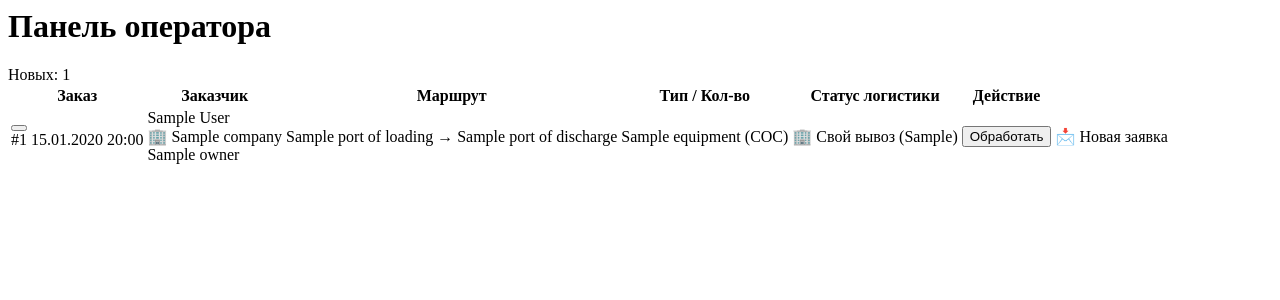
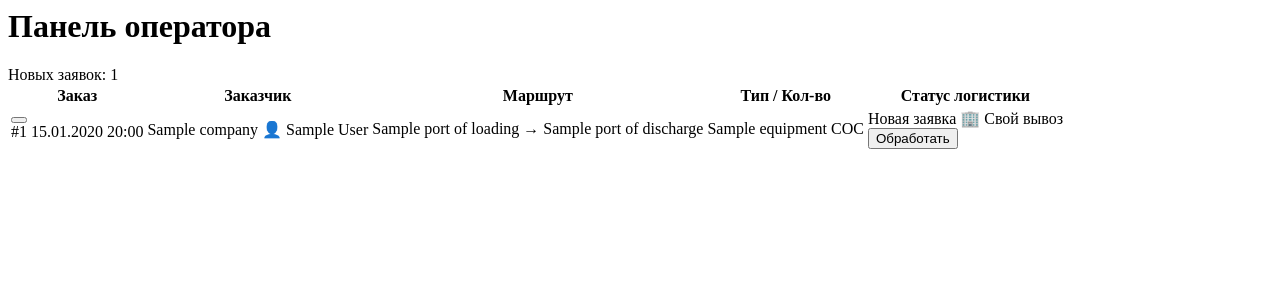
Before and after one commit to sincosxy/sascovl, a FastAPI app: template app/templates/operator/dashboard.html in a window 1280 px wide. Shown: the top 300 px of the page. Run offline with FastAPI, Linux system fonts and the light colour scheme; the template is opened without the code that fills it: most values are stand-ins (such as "Sample title", 1, 10 or a date in 2020); parts of the project's set-up code (start-up, migrations or seed data) failed here and were passed over.

Commit message:
new operators dashboard

```diff
--- a/app/templates/operator/dashboard.html
+++ b/app/templates/operator/dashboard.html
@@ -1,158 +1,136 @@
-<div class="max-w-7xl mx-auto p-6">
-    <div class="flex justify-between items-center mb-8">
-        <h1 class="text-3xl font-bold text-gray-800">Панель оператора</h1>
+<div class="max-w-7xl mx-auto p-6 font-sans">
+    <!-- Шапка панели -->
+    <div class="flex justify-between items-center mb-6">
+        <h1 class="text-2xl font-bold text-slate-800 tracking-tight">Панель оператора</h1>
         <div class="flex gap-4">
-            <span class="bg-blue-100 text-blue-700 px-3 py-1 rounded-md text-sm">Новых: {{ orders|length }}</span>
+            <span class="bg-indigo-50 text-indigo-700 font-semibold px-3 py-1 rounded-full text-xs border border-indigo-100 flex items-center gap-1.5">
+                <span class="w-1.5 h-1.5 bg-indigo-600 rounded-full"></span>
+                Новых заявок: {{ orders|length }}
+            </span>
         </div>
     </div>
 
-    <div class="bg-white shadow-xl rounded-xl overflow-hidden border border-gray-200">
-        <table class="w-full text-left border-collapse">
-            <thead class="bg-gray-800 text-white">
+    <!-- Контейнер таблицы -->
+    <div class="bg-white shadow-md rounded-xl overflow-hidden border border-slate-100">
+        <table class="w-full text-left border-collapse table-fixed">
+            <!-- Заголовки с фиксированной или пропорциональной шириной -->
+            <thead class="bg-slate-50 border-b border-slate-100 text-slate-500">
                 <tr>
-                    <th class="p-4 text-xs uppercase">Заказ</th>
-                    <th class="p-4 text-xs uppercase">Заказчик</th>
-                    <th class="p-4 text-xs uppercase">Маршрут</th>
-                    <th class="p-4 text-xs uppercase">Тип / Кол-во</th>
-                    <th class="p-4 text-xs uppercase">Статус логистики</th>
-                    <th class="p-4 text-xs uppercase text-right">Действие</th>
-                    <th class="p-4 text-xs uppercase text-right"></th>
+                    <th class="w-[15%] p-4 text-[11px] font-bold uppercase tracking-wider">Заказ</th>
+                    <th class="w-[22%] p-4 text-[11px] font-bold uppercase tracking-wider">Заказчик</th>
+                    <th class="w-[22%] p-4 text-[11px] font-bold uppercase tracking-wider">Маршрут</th>
+                    <th class="w-[18%] p-4 text-[11px] font-bold uppercase tracking-wider">Тип / Кол-во</th>
+                    <th class="w-[23%] p-4 text-[11px] font-bold uppercase tracking-wider">Статус логистики</th>
                 </tr>
             </thead>
-            <tbody class="divide-y divide-gray-100">
+            <tbody class="divide-y divide-slate-100">
                 {% for order in orders %}
-                <tr class="hover:bg-blue-50/50 transition">
-                <!--tr class="hover:bg-blue-50/50 transition cursor-pointer" onclick="toggleDetails({{ order.id }})"-->
-
-                    <!--td class="px-6 py-4">
-                        <div class="flex items-center space-x-3">
-                            <button class="text-gray-400 hover:text-indigo-600 transition-all duration-300"
-                                    id="btn-{{ order.id }}"
-                                    hx-get="/api/orders/{{ order.id }}/details"
-                                    hx-target="#details-{{ order.id }}"
-                                    onclick="toggleDetails('{{ order.id }}')">
-                                <svg id="icon-{{ order.id }}" class="w-5 h-5 transition-transform duration-300" fill="none" stroke="currentColor" viewBox="0 0 24 24">
-                                    <path d="M19 9l-7 7-7-7"></path>
-                                </svg>
-                            </button>
-                            <div class="font-bold text-blue-600">#{{ order.id }}</div>
-                            <div class="text-[10px] text-gray-400">{{ order.created_at }}</div>
-                        </div>
-                    </td-->
-                    <td class="px-6 py-4 whitespace-nowrap align-middle">
-                        <div class="flex items-center gap-4">
-                            <!-- Кнопка-стрелочка (без изменений по HTMX) -->
+                <tr class="hover:bg-slate-50/70 transition-colors duration-200">
+                    <!-- Заказ -->
+                    <td class="p-4 whitespace-nowrap align-middle">
+                        <div class="flex items-center gap-3">
                             <button class="text-slate-400 hover:text-indigo-600 hover:scale-110 transition-all duration-300"
                                     id="btn-{{ order.id }}"
                                     hx-get="/api/orders/{{ order.id }}/details"
                                     hx-target="#details-{{ order.id }}"
                                     onclick="toggleDetails('{{ order.id }}')">
-                                <svg id="icon-{{ order.id }}" class="w-5 h-5 transition-transform duration-300" fill="none" stroke="currentColor" stroke-width="2" viewBox="0 0 24 24">
+                                <svg id="icon-{{ order.id }}" class="w-4 h-4 transition-transform duration-300" fill="none" stroke="currentColor" stroke-width="2.5" viewBox="0 0 24 24">
                                     <path stroke-linecap="round" stroke-linejoin="round" d="M19 9l-7 7-7-7"></path>
                                 </svg>
                             </button>
 
-                            <!-- Блок с информацией (Разделен на 2 строки для читаемости) -->
                             <div class="flex flex-col min-w-0">
-                                <!-- Номер заказа -->
-                                <span class="text-sm font-semibold text-indigo-600 hover:text-indigo-800 transition-colors">
-                                    #{{ order.id }}
-                                </span>
-                                <!-- Красивое местное время через наш фильтр -->
+                                <span class="text-sm font-semibold text-slate-900">#{{ order.id }}</span>
                                 <span class="text-[11px] font-medium text-slate-400 mt-0.5 tracking-wide">
                                     {{ order.created_at|vlad_time }}
                                 </span>
                             </div>
                         </div>
                     </td>
-                    <td class="p-4">
-                        <div class="text-sm font-bold text-gray-700">
-                            {# Если у User есть поле full_name, используем его, иначе email #}
+
+                    <!-- Заказчик -->
+                    <td class="p-4 align-middle">
+                        <div class="flex flex-col">
+                            {% if order.owner.company %}
+                                <span class="text-sm font-semibold text-slate-800 truncate" title="{{ order.owner.company.name }}">
+                                    {{ order.owner.company.name }}
+                                </span>
+                                <span class="text-[11px] text-slate-400 mt-0.5 truncate">
+                                    👤 {{ order.owner.full_name if order.owner.full_name else order.owner.email }}
+                                </span>
+                            {% else %}
+                                <span class="text-sm font-semibold text-slate-800 truncate">
                                     {{ order.owner.full_name if order.owner.full_name else order.owner.email }}
-                        </div>
-
-                        {% if order.owner.company %}
-                            <div class="text-[10px] text-blue-600 font-medium">
-                                🏢 {{ order.owner.company.name }}
-                            </div>
-                        {% else %}
-                            <div class="text-[10px] text-gray-400">Физ. лицо</div>
+                                </span>
+                                <span class="text-[11px] font-medium text-amber-600 bg-amber-50 border border-amber-100 rounded px-1.5 py-0.5 w-fit mt-1">
+                                    Физ. лицо
+                                </span>
                             {% endif %}
-
-                        <!--div class="text-[10px] text-gray-500 mt-1">
-                            ID юзера: #{{ order.owner_id }}
-                        </div-->
-                        <div class="text-[10px] text-gray-500 mt-1">
-                            {{ order.owner.name if order.owner.name else order.owner.email }}
                         </div>
                     </td>
-                    <td class="p-4 text-sm">
-                        <div class="flex items-center gap-2">
-                            <span>{{ order.port_of_loading.name }}</span>
-                            <span class="text-gray-400">→</span>
-                            <span>{{ order.port_of_discharge.name }}</span>
+
+                    <!-- Маршрут -->
+                    <td class="p-4 align-middle">
+                        <div class="flex items-center gap-2 text-sm font-medium text-slate-700">
+                            <span class="truncate" title="{{ order.port_of_loading.name }}">{{ order.port_of_loading.name }}</span>
+                            <span class="text-slate-300 select-none">→</span>
+                            <span class="truncate" title="{{ order.port_of_discharge.name }}">{{ order.port_of_discharge.name }}</span>
                         </div>
                     </td>
-                    <td class="p-4">
+
+                    <!-- Тип / Кол-во -->
+                    <td class="p-4 align-middle">
                         <div class="flex flex-wrap gap-1">
                             {% for con in order.containers %}
-                                <span class="px-2 py-0.5 rounded bg-gray-100 text-[10px] border">
-                                    {{ con.equipment.name }} ({{ 'SOC' if con.is_soc else 'COC' }})
+                                <span class="px-2 py-0.5 rounded-md bg-slate-50 text-[10px] font-semibold text-slate-600 border border-slate-200/60">
+                                    {{ con.equipment.name }} <span class="text-slate-400 ml-0.5 font-normal">{{ 'SOC' if con.is_soc else 'COC' }}</span>
                                 </span>
                             {% endfor %}
                         </div>
                     </td>
-                    <td class="p-4">
-                        <!-- Умные индикаторы -->
-                        <div class="flex flex-col gap-1">
+
+                    <!-- Статус логистики + Управление -->
+                    <td class="p-4 align-middle">
+                        <div class="flex items-center justify-between gap-4">
+                            <!-- Блок тегов и статусов -->
+                            <div class="flex flex-col gap-1 min-w-0">
+                                <div class="flex flex-wrap gap-1">
+                                    {% if order.status == 'CONFIRMED' %}
+                                        <span class="px-2 py-0.5 text-[10px] font-bold rounded bg-blue-50 text-blue-700 border border-blue-100">Новая заявка</span>
+                                    {% elif order.status == 'IN_PROGRESS' %}
+                                        <span class="px-2 py-0.5 text-[10px] font-bold rounded bg-emerald-50 text-emerald-700 border border-emerald-100">В работе</span>
+                                    {% endif %}
+
                                     {% if order.pre_carriage_required %}
-                                <span class="text-[10px] px-2 py-0.5 bg-purple-100 text-purple-700 rounded w-fit">🚛 Наша автодоставка</span>
+                                        <span class="text-[10px] font-medium px-2 py-0.5 bg-purple-50 text-purple-700 border border-purple-100 rounded">🚛 Автодоставка</span>
                                     {% else %}
-                                <span class="text-[10px] px-2 py-0.5 bg-orange-100 text-orange-700 rounded w-fit">🏢 Свой вывоз ({{ order.pre_carriage_carrier }})</span>
+                                        <span class="text-[10px] font-medium px-2 py-0.5 bg-orange-50 text-orange-700 border border-orange-100 rounded truncate" title="Свой вывоз ({{ order.pre_carriage_carrier }})">🏢 Свой вывоз</span>
                                     {% endif %}
+                                </div>
 
                                 {% set needs_containers = order.containers | selectattr('is_soc', 'equalto', false) | list %}
                                 {% if needs_containers and not order.containers[0].container_number %}
-                                <span class="text-[10px] px-2 py-0.5 bg-red-100 text-red-600 rounded animate-pulse w-fit font-bold">⚠️ Назначить COC</span>
+                                    <span class="text-[10px] px-2 py-0.5 bg-rose-50 text-rose-600 rounded border border-rose-100 animate-pulse w-fit font-semibold">
+                                        ⚠️ Назначить COC
+                                    </span>
                                 {% endif %}
                             </div>
-                    </td>
-                    <td class="p-4 text-right">
+
+                            <!-- Кнопка обработки (Прижата к правому краю ячейки) -->
                             <button hx-get="/api/operator/orders/{{ order.id }}/manage"
                                     hx-target="#main-content"
-                                class="px-4 py-2 bg-indigo-600 text-white rounded text-sm hover:bg-indigo-700 shadow-md">
+                                    class="px-3 py-1.5 bg-indigo-600 text-white font-medium rounded-lg text-xs hover:bg-indigo-700 shadow-sm hover:shadow transition active:scale-95 whitespace-nowrap">
                                 Обработать
                             </button>
-                    </td>
-                    <td class="p-4">
-                        {% if order.status == 'CONFIRMED' %}
-                            <span class="px-2 py-1 text-xs font-bold rounded-full bg-blue-100 text-blue-700 border border-blue-200">
-                                📩 Новая заявка
-                            </span>
-                        {% elif order.status == 'IN_PROGRESS' %}
-                            <span class="px-2 py-1 text-xs font-bold rounded-full bg-green-100 text-green-700 border border-green-200">
-                                ⚙️ В работе
-                            </span>
-                        {% endif %}
+                        </div>
                     </td>
                 </tr>
-                <!--tr id="details-row-{{ order.id }}">
-                    <td colspan="7" class="p-0">
-                        <div id="details-{{ order.id }}"
-                            class="hidden bg-gray-50 border-l-4 border-indigo-500 shadow-inner overflow-hidden"
-                            hx-get="/api/operator/orders/{{ order.id }}/details"
-                            hx-trigger="intersect once"
-                            hx-swap="innerHTML">
-                            <div class="p-4 flex justify-center">
-                                <span class="text-sm text-gray-500 animate-pulse">Загрузка данных...</span>
-                            </div>
-                        </div>
-                    </td>
-                </tr-->
-                <tr id="details-row-{{ order.id }}">
-                    <td colspan="6" class="p-0">
-                        <div id="details-{{ order.id }}" class="hidden bg-gray-50 border-l-4 border-blue-500 shadow-inner">
-                            <!-- Сюда прилетят данные -->
+
+                <!-- Строка деталей (Исправлен colspan на 5) -->
+                <tr id="details-row-{{ order.id }}" class="bg-slate-50/50">
+                    <td colspan="5" class="p-0 border-none">
+                        <div id="details-{{ order.id }}" class="hidden bg-slate-50/70 border-l-4 border-indigo-500 shadow-inner px-12 py-4 text-sm text-slate-600 transition-all duration-300">
+                            <!-- Контент деталей из HTMX встроится сюда -->
                         </div>
                     </td>
                 </tr>
@@ -161,17 +139,15 @@
         </table>
     </div>
 </div>
+
 <script>
 function toggleDetails(orderId) {
     const detailsDiv = document.getElementById('details-' + orderId);
     const icon = document.getElementById('icon-' + orderId);
-
-    // Если блок уже виден и в нем есть данные — скрываем его
-    if (!detailsDiv.classList.contains('hidden') && detailsDiv.innerHTML.trim() !== "") {
+    if (!detailsDiv.classList.contains('hidden')) {
         detailsDiv.classList.add('hidden');
         icon.classList.remove('rotate-180');
     } else {
-        // Иначе показываем (HTMX сам заполнит его данными)
         detailsDiv.classList.remove('hidden');
         icon.classList.add('rotate-180');
     }
```
Also changed, not shown: app/templates/operator/dashboard_old.html (added, +150 -0 lines). Lines whose indentation alone changed are shown as unchanged.
